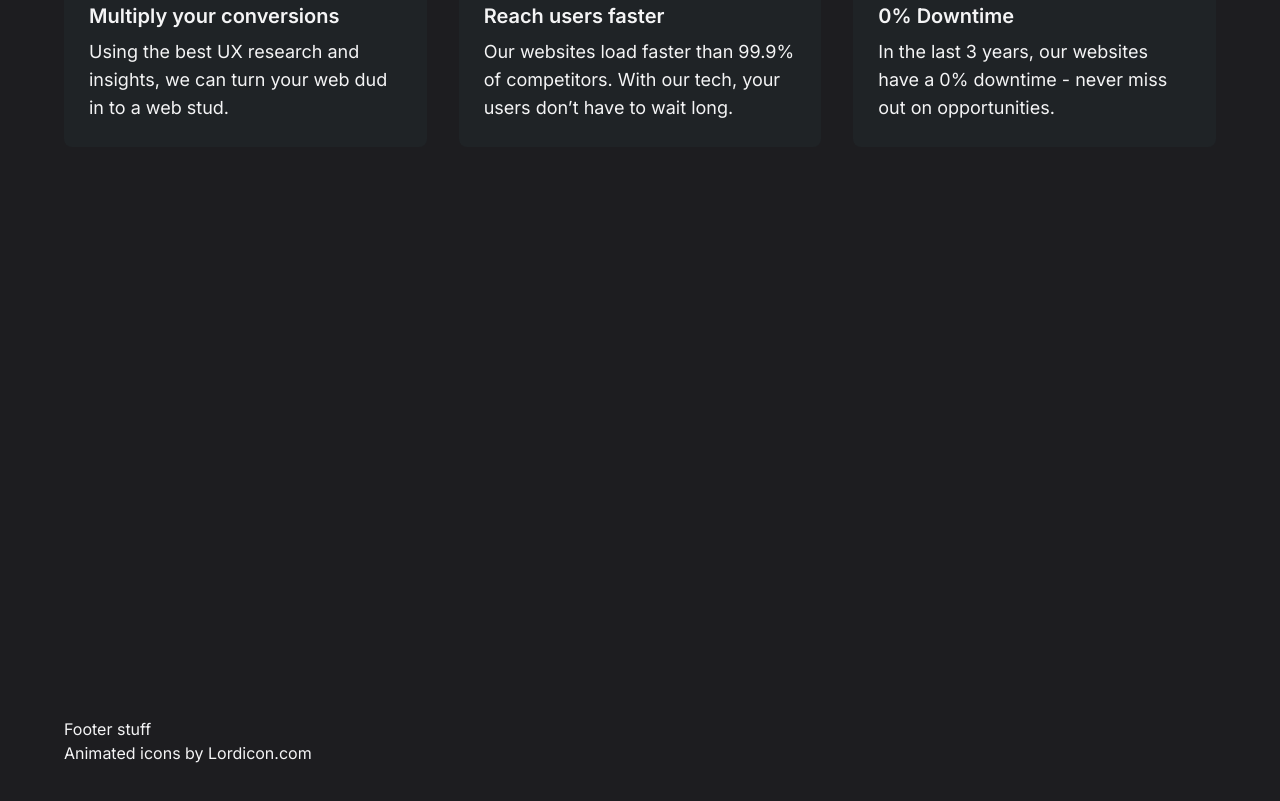
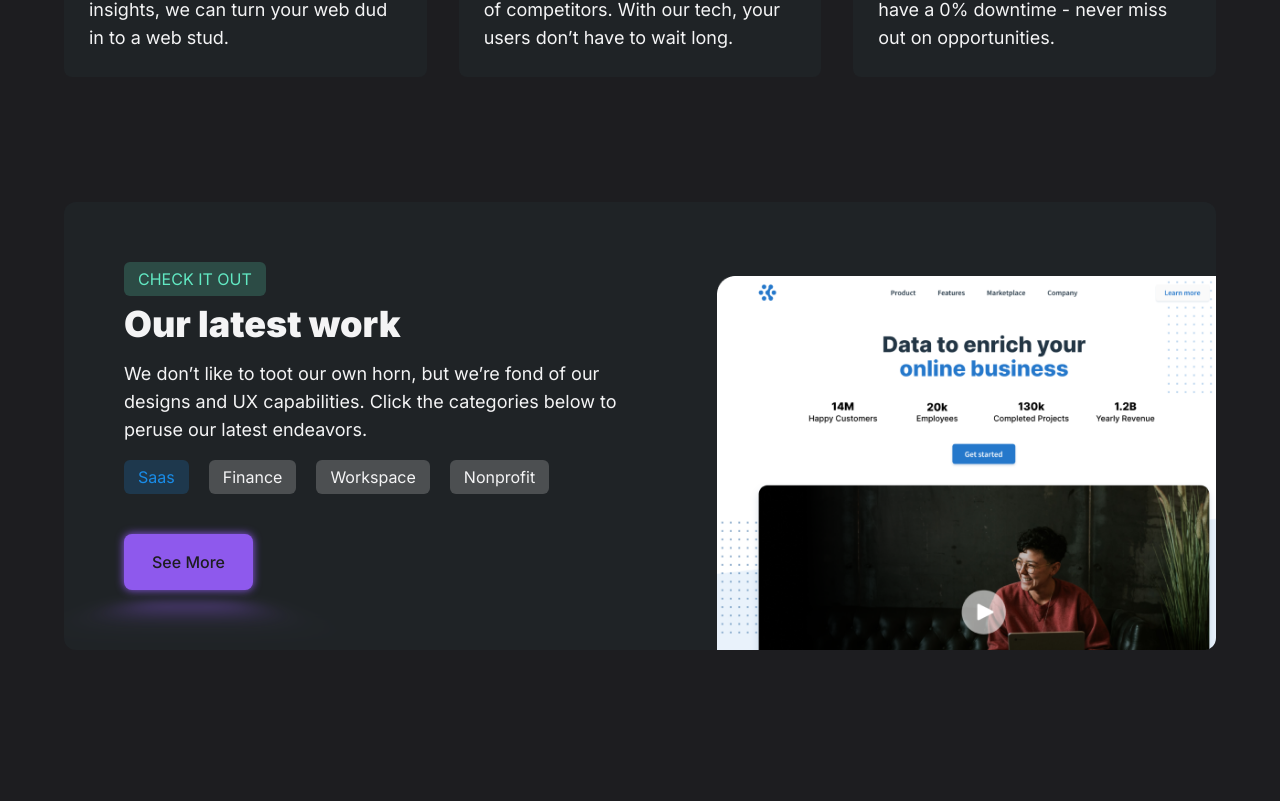
Before and after one commit to jaminwebdev/outfoxweb-sveltekit, a SvelteKit app: page / in a window 1280 px wide. Shown: the part 905-1706 px from the top of the page. Before the commit the page ends 1670 px from the top, so only its background shows below. Built offline with nearby package versions, Linux system fonts and the light colour scheme.

Commit message:
portfolio section created

```diff
--- /dev/null
+++ b/src/lib/components/PillButton.svelte
@@ -0,0 +1,20 @@
+<script lang="ts">
+	import { createEventDispatcher } from 'svelte';
+	const dispatch = createEventDispatcher();
+	export let active = false;
+
+	const handleClick = () => dispatch('pillClicked');
+
+	const pillColors = {
+		active: 'bg-secondary/20 text-secondary',
+		inactive:
+			'bg-tertiary-bg-light dark:bg-tertiary-bg-dark text-body-text-dark dark:text-body-text-light'
+	};
+</script>
+
+<button
+	on:click={handleClick}
+	class={` ${active ? pillColors['active'] : pillColors['inactive']}
+rounded-md bg-secondary/20 py-[5px] px-[14px]`}>
+	<slot />
+</button>
--- /dev/null
+++ b/src/lib/components/PortfolioRow.svelte
@@ -0,0 +1,81 @@
+<script lang="ts">
+	import GlowButton from './GlowButton.svelte';
+	import { fade } from 'svelte/transition';
+	import SaasImg from '$lib/images/Saas_header.png?format=webp&quality=100&w=550';
+	import CoworkImg from '$lib/images/Cowork_Header.png?format=webp&quality=100&w=550';
+	import NonprofitImg from '$lib/images/Nonprofit_Header.png?format=webp&quality=100&w=550';
+	import FinanceImg from '$lib/images/Finance_Header.png?format=webp&quality=100&w=550';
+	import PillButton from './PillButton.svelte';
+
+	let activeCategory = 'Saas';
+
+	const setActiveCategory = (category: string) => (activeCategory = category);
+</script>
+
+<div
+	class="rounded-xl bg-secondary-bg-light dark:bg-secondary-bg-dark px-6 py-10 md:p-[60px] grid grid-cols-1 lg:grid-cols-2 gap-4 overflow-hidden relative">
+	<!-- Left column -->
+	<div>
+		<p
+			class="bg-secondary/20 text-secondary dark:bg-primary/20 dark:text-primary py-[5px] px-[14px] rounded-md inline-block text-base mb-2">
+			CHECK IT OUT
+		</p>
+		<h2 class="mb-4">Our latest work</h2>
+		<p class="mb-8 lg:mb-4">
+			We don’t like to toot our own horn, but we’re fond of our designs and UX capabilities. Click
+			the categories below to peruse our latest endeavors.
+		</p>
+		<div class="mt-3 flex flex-wrap gap-5">
+			<PillButton
+				active={activeCategory === 'Saas'}
+				on:pillClicked={() => setActiveCategory('Saas')}>Saas</PillButton>
+			<PillButton
+				active={activeCategory === 'Finance'}
+				on:pillClicked={() => setActiveCategory('Finance')}>Finance</PillButton>
+			<PillButton
+				active={activeCategory === 'Workspace'}
+				on:pillClicked={() => setActiveCategory('Workspace')}>Workspace</PillButton>
+			<PillButton
+				active={activeCategory === 'Nonprofit'}
+				on:pillClicked={() => setActiveCategory('Nonprofit')}>Nonprofit</PillButton>
+		</div>
+		<GlowButton
+			type="link"
+			link="/"
+			classes="px-[24px] py-[12px] mt-10 mb-[60vw] sm:mb-[350px] lg:mb-0"
+			color="tertiary">See More</GlowButton>
+	</div>
+	<!-- Right column -->
+	{#if activeCategory === 'Saas'}
+		<img
+			src={SaasImg}
+			alt="Saas website design"
+			class="max-h-[380px] lg:max-h-[470px] object-contain absolute w-[85%] lg:w-[50%] left-[50%] lg:left-[initial] translate-x-[-50%] lg:translate-x-[initial] lg:-right-14 -bottom-12 lg:-bottom-24"
+			in:fade={{ duration: 150, delay: 200 }}
+			out:fade={{ duration: 150 }} />
+	{/if}
+	{#if activeCategory === 'Finance'}
+		<img
+			src={FinanceImg}
+			alt="Financial advisor & fiduciary website design"
+			class="max-h-[380px] lg:max-h-[470px] object-contain absolute w-[85%] lg:w-[50%] left-[50%] lg:left-[initial] translate-x-[-50%] lg:translate-x-[initial] lg:-right-14 -bottom-12 lg:-bottom-24"
+			in:fade={{ duration: 150, delay: 200 }}
+			out:fade={{ duration: 150 }} />
+	{/if}
+	{#if activeCategory === 'Workspace'}
+		<img
+			src={CoworkImg}
+			alt="Cowork space website design"
+			class="max-h-[380px] lg:max-h-[470px] object-contain absolute w-[85%] lg:w-[50%] left-[50%] lg:left-[initial] translate-x-[-50%] lg:translate-x-[initial] lg:-right-14 -bottom-12 lg:-bottom-24"
+			in:fade={{ duration: 150, delay: 200 }}
+			out:fade={{ duration: 150 }} />
+	{/if}
+	{#if activeCategory === 'Nonprofit'}
+		<img
+			src={NonprofitImg}
+			alt="Nonprofit website design"
+			class="max-h-[380px] lg:max-h-[470px] object-contain absolute w-[85%] lg:w-[50%] left-[50%] lg:left-[initial] translate-x-[-50%] lg:translate-x-[initial] lg:-right-14 -bottom-12 lg:-bottom-24"
+			in:fade={{ duration: 150, delay: 200 }}
+			out:fade={{ duration: 150 }} />
+	{/if}
+</div>
--- a/src/routes/+page.svelte
+++ b/src/routes/+page.svelte
@@ -4,6 +4,7 @@
 	import GlowButton from '$lib/components/GlowButton.svelte';
 	import ImgBackground from '$lib/components/ImgBackground.svelte';
 	import BenefitCard from '$lib/components/BenefitCard.svelte';
+	import PortfolioRow from '$lib/components/PortfolioRow.svelte';
 </script>
 
 <div class="grid grid-cols-1 md:grid-cols-2 items-center gap-32 md:gap-14 py-20 md:py-24">
@@ -25,7 +26,7 @@
 		<ImgBackground classes="absolute -z-0 -top-[90px] -right-[170px] w-[150%] h-[150%]" />
 	</div>
 </div>
-<div id="benefitsRow" class="grid grid-cols-1 md:grid-cols-3 gap-8 md:my-[70px]">
+<div id="benefitsRow" class="grid grid-cols-1 md:grid-cols-3 gap-8 mb-[125px]">
 	<BenefitCard lottiePath="/lottie/BarChart.json" initialPlay>
 		<span slot="heading">Multiply your conversions</span>
 		<span slot="body">
@@ -46,4 +47,5 @@
 		</span>
 	</BenefitCard>
 </div>
+<PortfolioRow />
 <div class="h-[500px]" />
```
